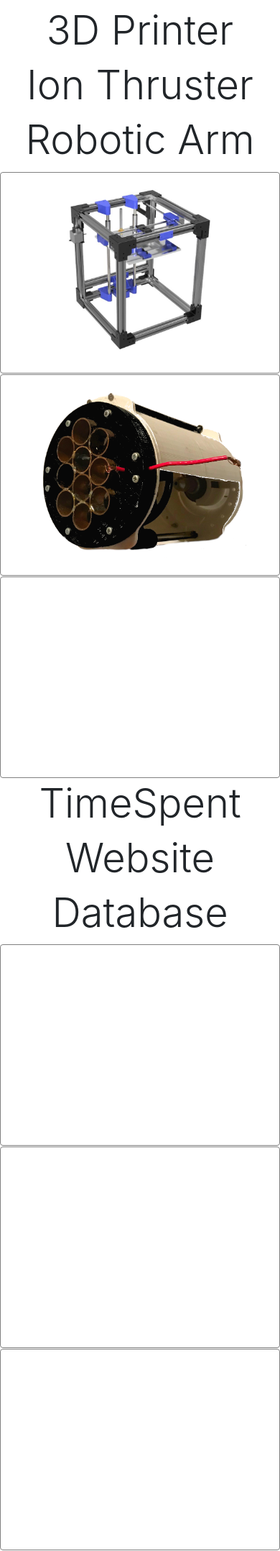
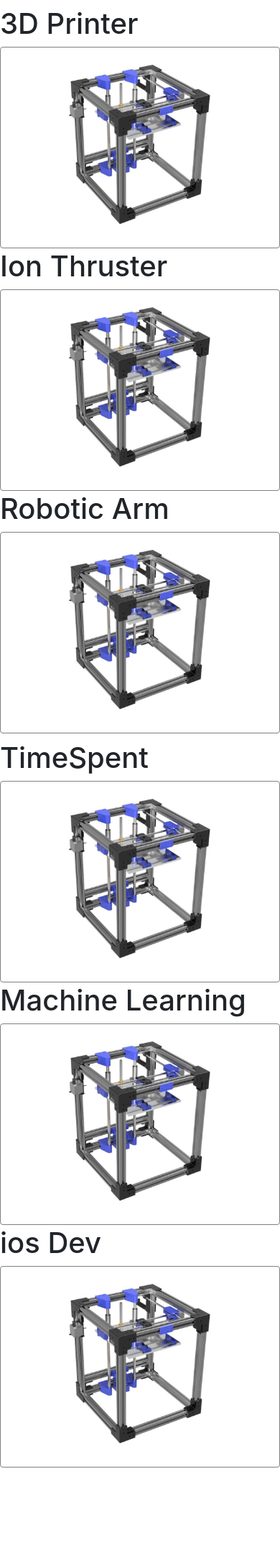
Before and after one commit to codyswain/Personal-Website-Flask, a Flask app: page /projects in a window 390 px wide. Shown: the part 56-2211 px from the top of the page at 72% size. After the commit the page ends 2095 px from the top, so only its background shows below. Run offline with Flask 2, Linux system fonts and the light colour scheme; some libraries are stand-ins or nearby versions.

Commit message:
Changed buttons for mobile responsiveness

```diff
--- a/app/templates/projects.html
+++ b/app/templates/projects.html
@@ -3,6 +3,106 @@
 
 <body style="background-color:white">
 
+<div class="container-fluid">
+
+	<div class="row row mt-2">
+		<div class="col-sm-1"></div>
+
+		<div class="col-lg">
+			<div class="row">
+				<h1 class="display-5" style="text-align:center;">3D Printer</h1>
+			</div>
+			<div class="row">
+				<div class="col-lg rounded project_boxes buttonBox">
+					<a href="{{ url_for('projects_3d_printer') }}"></a>
+					<img class="button-picture" src="{{ url_for('static', filename='img/project_buttons/3dprinter_icon.png') }}"> <br>
+				</div>
+			</div>
+		</div>
+
+		<div class="col-sm-1"></div>
+		<div class="col-lg">
+			<div class="row">
+				<h1 class="display-5" style="text-align:center;">Ion Thruster</h1>
+			</div>
+			<div class="row">
+				<div class="col-lg rounded project_boxes">
+					<a href="{{ url_for('projects_3d_printer') }}"></a>
+					<img class="button-picture" src="{{ url_for('static', filename='img/project_buttons/3dprinter_icon.png') }}"> <br>
+					<!-- <img class="button-picture" src="{{ url_for('static', filename='img/project_buttons/ion_thruster_icon.png') }}"> <br> -->
+				</div>
+			</div>
+		</div>
+
+		<div class="col-sm-1"></div>
+
+		<div class="col-lg">
+			<div class="row">
+				<h1 class="display-5" style="text-align:center;">Robotic Arm</h1>
+			</div>
+			<div class="row">
+				<div class="col-lg rounded project_boxes">
+					<a href="{{ url_for('projects_3d_printer') }}"></a>
+
+					<img class="button-picture" src="{{ url_for('static', filename='img/project_buttons/3dprinter_icon.png') }}"> <br>
+				</div>
+			</div>
+		</div>
+
+		<div class="col-sm-1"></div>
+	</div>
+
+	<div class="row row mt-2">
+		<div class="col-sm-1"></div>
+
+		<div class="col-lg">
+			<div class="row">
+				<h1 class="display-5" style="text-align:center;">TimeSpent</h1>
+			</div>
+			<div class="row">
+				<div class="col-lg rounded project_boxes buttonBox">
+					<a href="{{ url_for('projects_3d_printer') }}"></a>
+					<img class="button-picture" src="{{ url_for('static', filename='img/project_buttons/3dprinter_icon.png') }}"> <br>
+				</div>
+			</div>
+		</div>
+
+		<div class="col-sm-1"></div>
+		<div class="col-lg">
+			<div class="row">
+				<h1 class="display-5" style="text-align:center;">Machine Learning</h1>
+			</div>
+			<div class="row">
+				<div class="col-lg rounded project_boxes">
+					<a href="{{ url_for('projects_3d_printer') }}"></a>
+
+					<img class="button-picture" src="{{ url_for('static', filename='img/project_buttons/3dprinter_icon.png') }}"> <br>
+				</div>
+			</div>
+		</div>
+
+		<div class="col-sm-1"></div>
+
+		<div class="col-lg">
+			<div class="row">
+				<h1 class="display-5" style="text-align:center;">ios Dev</h1>
+			</div>
+			<div class="row">
+				<div class="col-lg rounded project_boxes">
+					<a href="{{ url_for('projects_3d_printer') }}"></a>
+
+					<img class="button-picture" src="{{ url_for('static', filename='img/project_buttons/3dprinter_icon.png') }}"> <br>
+				</div>
+			</div>
+		</div>
+
+		<div class="col-sm-1"></div>
+	</div>
+
+</div>
+
+
+<!--
 <div class="container-fluid">
 
 	<div class="row row mt-2">
@@ -73,7 +173,7 @@
 		<div class="col-sm-1"></div>
 	</div>
 
-</div>
+</div> -->
 
 </body>
 </html>
```
Also changed, not shown: 1 other file.
